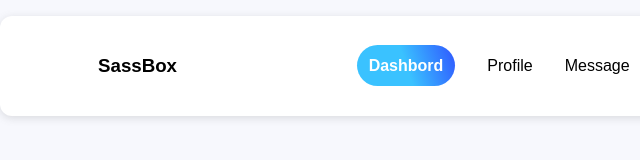
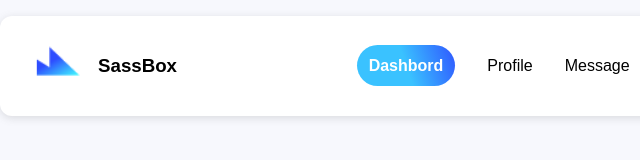
Before and after one commit to arshiakani745/header-navbar, a plain HTML site: page index.html in a window 1280 px wide. Shown: the full height of the page, 0-640 px from the left. Drawn offline with Linux system fonts and the light colour scheme; files whose address does not match are found by name.

Commit message:
Update index.html

```diff
--- a/index.html
+++ b/index.html
@@ -15,7 +15,7 @@
         <div class="left_nav">
           <div class="section_logo">
             <div class="box_img_logo">
-              <img src="img/logo.PNG" alt="">
+              <img src="logo.PNG" alt="">
             </div>
             <h3>SassBox</h3>
           </div>
```
